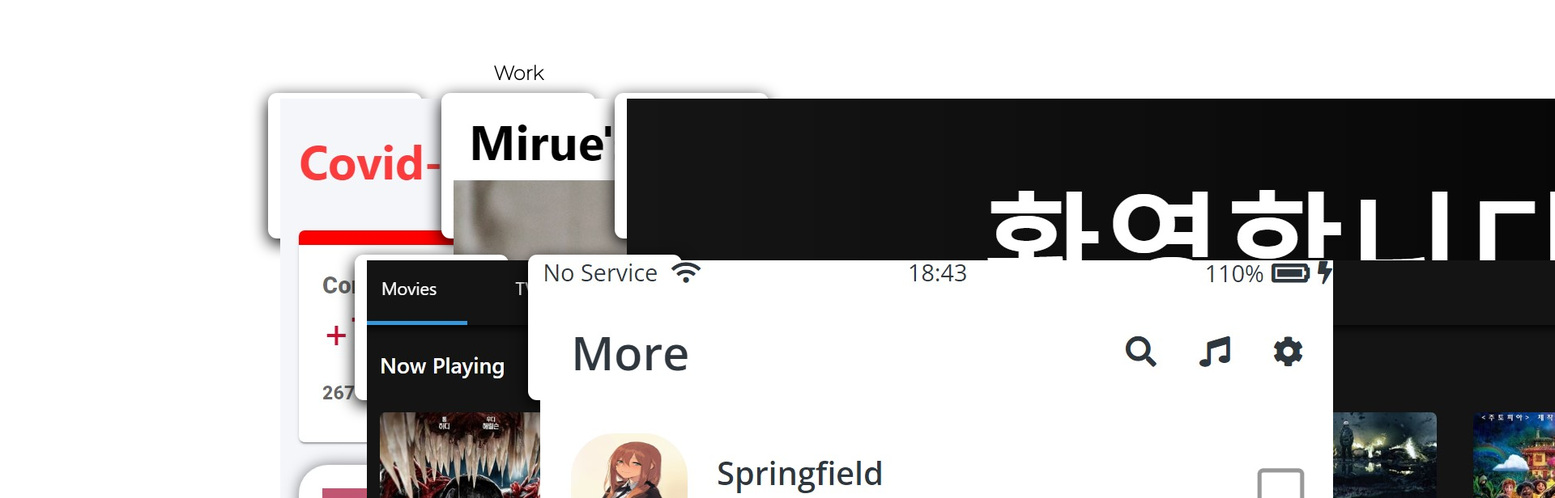
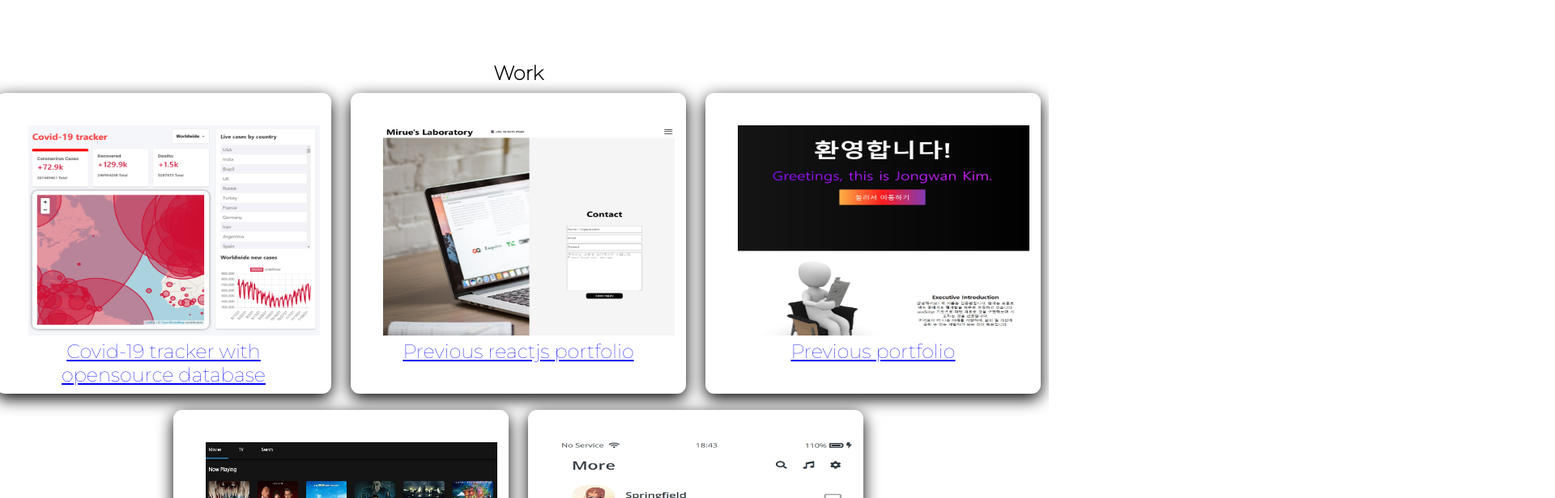
Before and after one commit to mireu-san/the-lighthouse, a React (Create React App) app: page /work in a window 1280 px wide. Shown: the part 260-876 px from the top of the page at 81% size, 1920 px wide, since content can reach past the window. Built offline with nearby package versions, Linux system fonts and the light colour scheme.

Commit message:
contact - blank page

```diff
--- a/package.json
+++ b/package.json
@@ -8,6 +8,7 @@
     "@testing-library/react": "^11.2.7",
     "@testing-library/user-event": "^12.8.3",
     "components": "^0.1.0",
+    "emailjs-com": "^3.2.0",
     "react": "^17.0.2",
     "react-dom": "^17.0.2",
     "react-icons": "^4.3.1",
--- a/src/pages/Contact.js
+++ b/src/pages/Contact.js
@@ -1,5 +1,7 @@
 import React from 'react'
 import { StyledIndex } from '../styles/index.styled'
+
+// import emailjs from 'emailjs-com';
 
 function Contact() {
     return (
@@ -12,7 +14,11 @@ function Contact() {
                 height: '100vh'
             }}
         >
-           <h1>Contact</h1>
+            <section className="contact">
+                <h1>Contact</h1>
+
+            </section>
+
 
         </div>
         </StyledIndex>
--- a/src/pages/Work.js
+++ b/src/pages/Work.js
@@ -30,7 +30,11 @@ function Work() {
                     <div className="work__alphaColumn">
                         <div className="work__container">
                             <div className="work__box">
-                                <img src={covid} alt="covid tracker" />
+                                <img
+                                    src={covid}
+                                    className="workImage"
+                                    alt="covid tracker"
+                                />
                                     <a href="https://wonderful-goldstine-6adfe3.netlify.app/">
                                         <p className="textFont">Covid-19 tracker with opensource database</p>
                                     </a>
@@ -38,7 +42,11 @@ function Work() {
                         </div>
                         <div className="header__wrapper__whiteBox">
                             <div className="work__box">
-                                <img src={reactproject} alt="react font animation portfolio" />
+                                <img
+                                    src={reactproject}
+                                    className="workImage"
+                                    alt="react font animation portfolio"
+                                />
                                     <a href="https://quizzical-goldberg-fd83c4.netlify.app/">
                                         <p className="textFont">Previous reactjs portfolio</p>
                                     </a>
@@ -46,7 +54,11 @@ function Work() {
                         </div>
                         <div className="header__wrapper__whiteBox">
                             <div className="work__box">
-                                <img src={jsproject} alt="js html css portfolio" />
+                                <img
+                                    src={jsproject}
+                                    className="workImage"
+                                    alt="js html css portfolio"
+                                />
                                     <a href="https://hardcore-chandrasekhar-2978e0.netlify.app/">
                                         <p className="textFont">Previous portfolio</p>
                                     </a>
@@ -57,7 +69,11 @@ function Work() {
                     <div className="work__betaColumn">
                         <div className="header__wrapper__whiteBox">
                             <div className="work__box">
-                                <img src={movie} alt="react movie with openAPI database" />
+                                <img
+                                    src={movie}
+                                    className="workImage"
+                                    alt="react movie with openAPI database"
+                                />
                                     <a href="https://mireu-san.github.io/moviesite">
                                         <p className="textFont">Opensource Moviesite</p>
                                     </a>
@@ -65,7 +81,11 @@ function Work() {
                         </div>
                         <div className="header__wrapper__whiteBox">
                             <div className="work__box">
-                                <img src={kakao} alt="kakao web app - limited by html/css" />
+                                <img
+                                    src={kakao}
+                                    className="workImage"
+                                    alt="kakao web app - limited by html/css"
+                                />
                                     <a href="https://mireu-san.github.io/Kokoa-Clone-2020/">
                                         <p className="textFont">Kakaotalk Web App</p>
                                     </a>
--- a/src/styles/Work.css
+++ b/src/styles/Work.css
@@ -42,21 +42,24 @@
     padding: 20px;
     margin: 10px;
 
-    width: 11.875rem;
-    height: 11.25rem;
+    width: 25.875rem;
+    height: 23.25rem;
   }
 
 img {
-    margin-left: -17%;
-    margin-top: -22%;
+    align-items: center;
 }
 
 .textFont {
-    font-size: 18px;
-    margin-top: -10%;
+    font-size: 24px;
+    margin-top: -5%;
 }
 
-
+.workImage {
+  height: 300px;
+  width: 400px;
+  align-items: center;
+}
   /* each white box START*/
   /* .work__image {
     margin: 20px;
```
Also changed, not shown: 2 other files (tests, documents, lock files or other folders).
